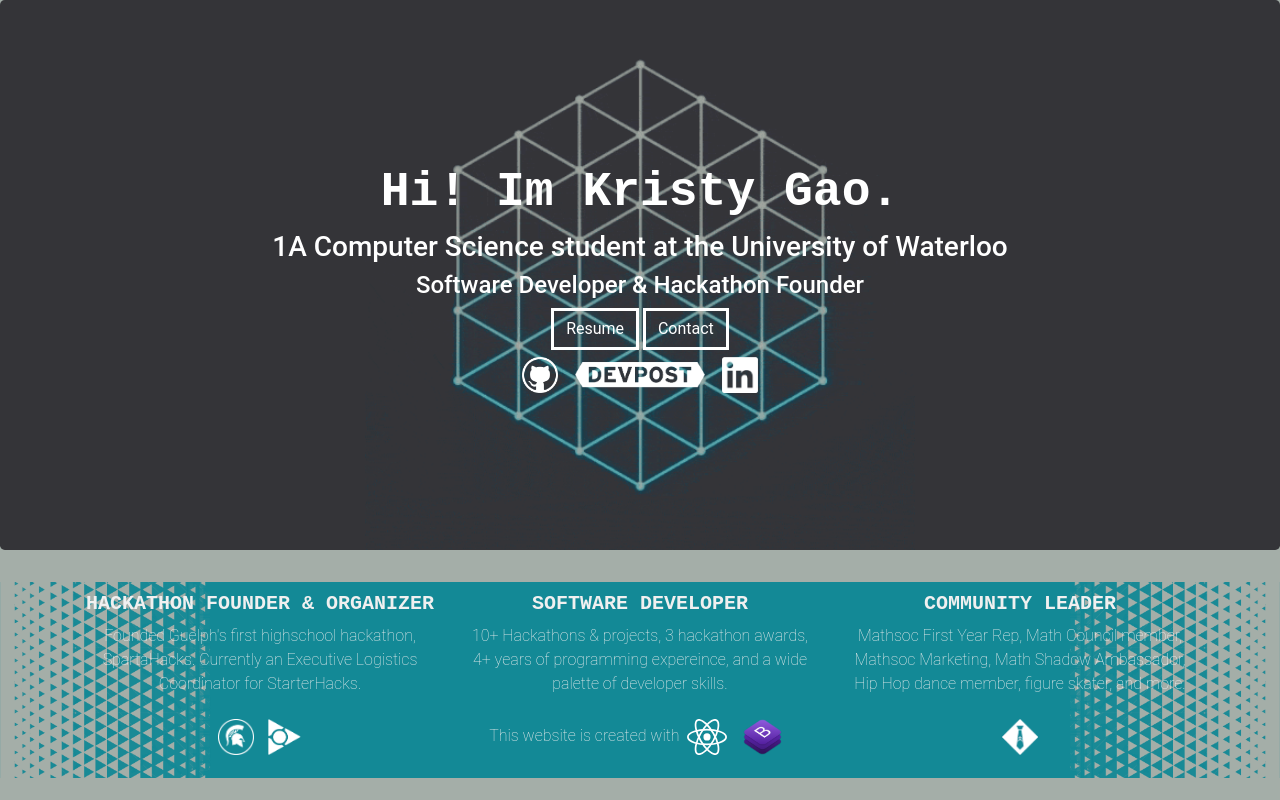
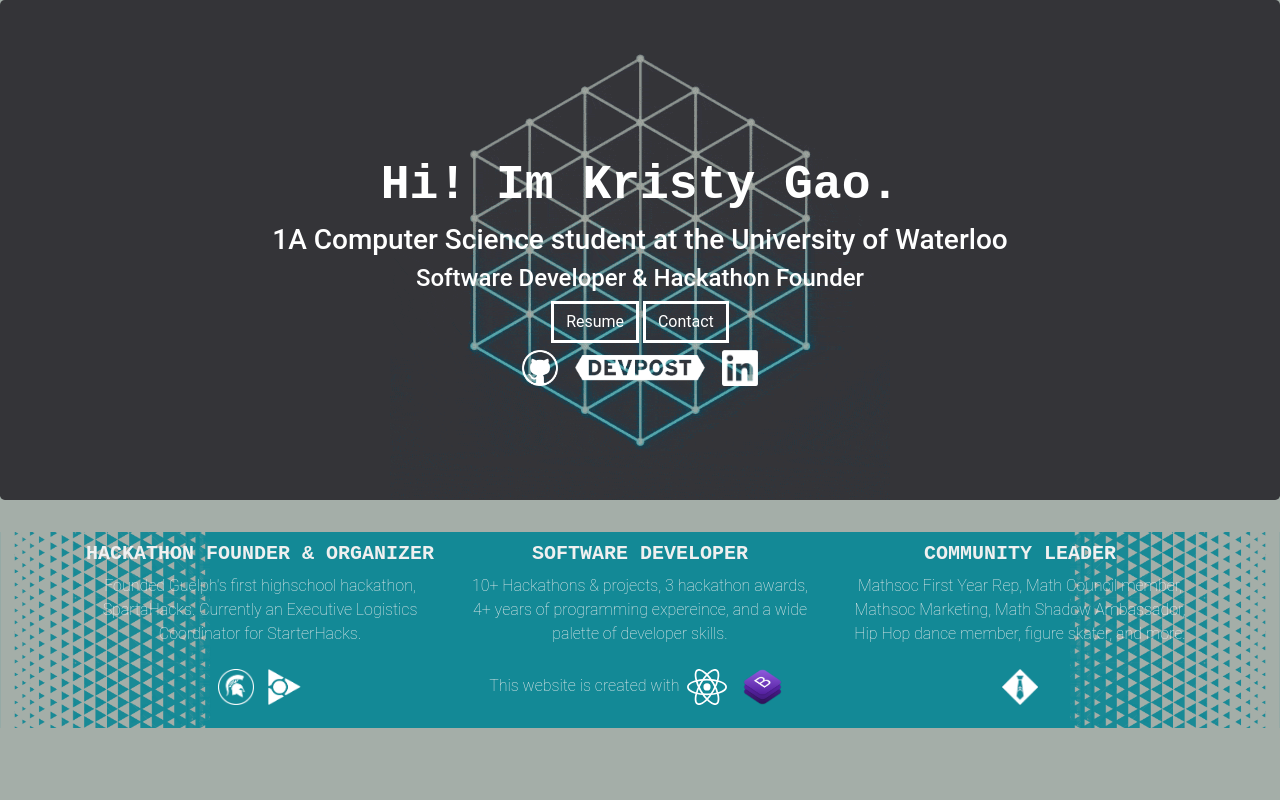
Before and after one commit to ItsJohnCena/personal-website-kg, a React (Create React App) app: page / in a window 1280 px wide. Built offline with nearby package versions, Linux system fonts and the light colour scheme.

Commit message:
cleaning up the UI

```diff
--- a/src/App.css
+++ b/src/App.css
@@ -9,17 +9,6 @@ body{
   background-color:  rgb(164, 174, 168);
 }
 
-.reactlogo {
-  animation: reactlogoSpin infinite 20s linear;
-  height: 80px;
-}
-
-.App-header {
-  background-color: #222;
-  height: 150px;
-  padding: 20px;
-  color: white;
-}
 
 .App-title {
   font-size: 1.5em;
@@ -29,11 +18,6 @@ body{
   font-size: large;
 }
 
-@keyframes reactlogoSpin {
-  from { transform: rotate(0deg); }
-  to { transform: rotate(360deg); }
-}
-
 img {
   padding: 7px;
 }
@@ -41,7 +25,7 @@ img {
 
 .jumbotron {
   background-image: url('./Assets/background.gif');
-  height: 550px;
+  height: 500px;
   background-repeat: no-repeat;
   background-size: contain;
   background-position: center;
@@ -51,7 +35,7 @@ img {
 
 .jumbotron .container {
   position: relative;
-  top:100px;
+  top:25%;
 }
 
 .jumbotron h1 {
@@ -67,8 +51,8 @@ img {
 }
 
 .more-info{
-  color: rgb(240, 240, 240);
-  background-color:  rgb(19, 137, 150);
+  color:rgb(240, 240, 240);
+  background-color:rgb(19, 137, 150);
   background-image: url('./Assets/bar.png'), url('./Assets/foo.png');
   background-size: contain;
   background-repeat: no-repeat;
--- a/src/App.js
+++ b/src/App.js
@@ -46,7 +46,6 @@ class App extends Component {
             </div>
           </div>
         </div>
-
         <div className="more-info">
         <div className="container">
           <div className="row">
```
